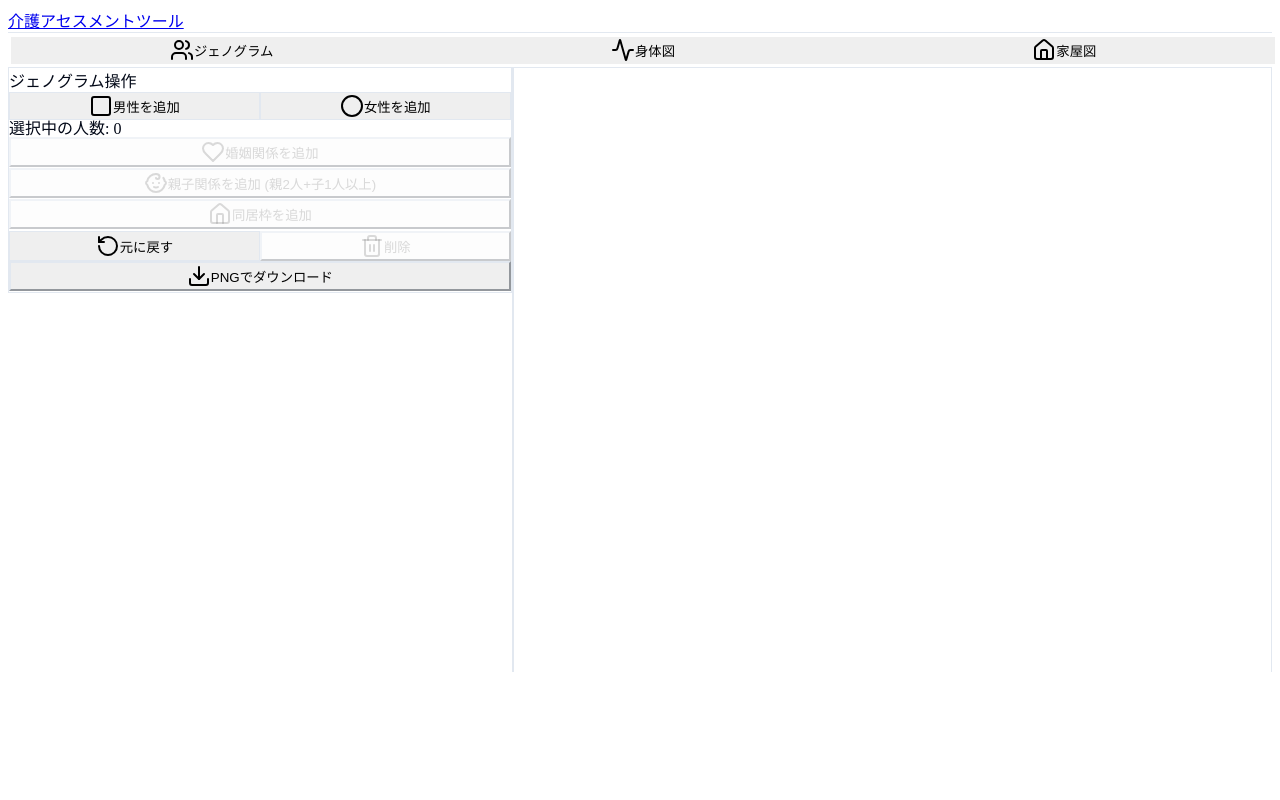
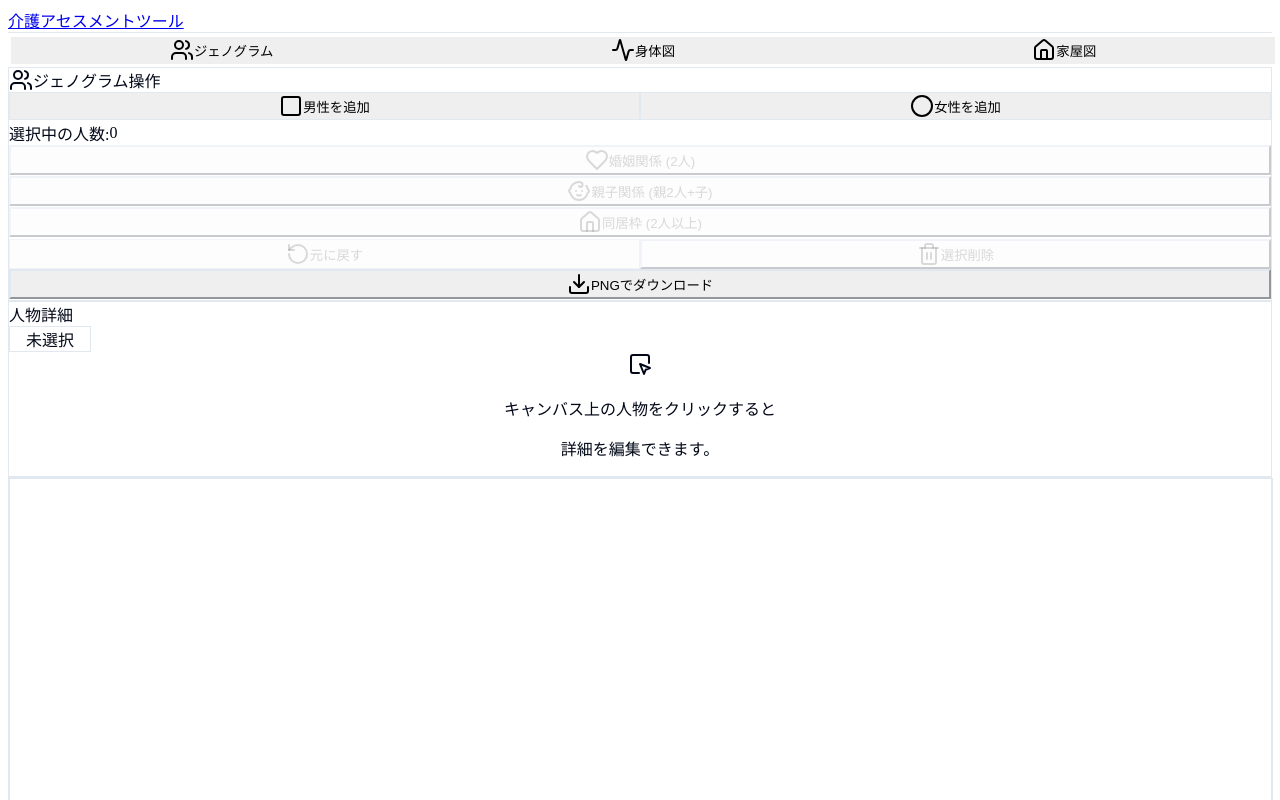
Before and after one commit to kids-masaru/genogram, a React (Vite) app: page / in a window 1280 px wide. Shown: the top 800 px of the page. Built offline with nearby package versions, Linux system fonts and the light colour scheme.

Commit message:
Update GenogramTool.jsx

```diff
--- a/src/components/GenogramTool.jsx
+++ b/src/components/GenogramTool.jsx
@@ -1,4 +1,4 @@
-import { useState, useRef, useEffect } from 'react'
+import { useState, useRef, useEffect, useCallback } from 'react'
 import { Button } from '@/components/ui/button.jsx'
 import { Card, CardContent, CardHeader, CardTitle } from '@/components/ui/card.jsx'
 import { Input } from '@/components/ui/input.jsx'
@@ -8,7 +8,7 @@ import { Badge } from '@/components/ui/badge.jsx'
 import { Separator } from '@/components/ui/separator.jsx'
 import {
   Users, UserPlus, Heart, X, RotateCcw, Trash2,
-  Download, Square, Circle, Home, Baby
+  Download, Square, Circle, Home, Baby, MousePointerSquare
 } from 'lucide-react'
 
 const GenogramTool = () => {
@@ -21,41 +21,6 @@ const GenogramTool = () => {
   const [draggedPerson, setDraggedPerson] = useState(null)
   const [history, setHistory] = useState([])
   const [nextId, setNextId] = useState(1)
-
-  // Canvas setup
-  useEffect(() => {
-    const canvas = canvasRef.current
-    if (!canvas) return
-
-    const resizeCanvas = () => {
-      const container = canvas.parentElement
-      if (!container) return; // コンテナがない場合は早期リターン
-      const rect = container.getBoundingClientRect()
-      canvas.width = rect.width
-      canvas.height = Math.max(600, rect.width * 0.6) // 高さをコンテナ幅や最小値に基づいて設定
-      drawCanvas()
-    }
-
-    // コンテナのリサイズを監視 (ResizeObserver の方が望ましい場合もある)
-    const container = canvas.parentElement;
-    const resizeObserver = new ResizeObserver(resizeCanvas);
-    if (container) {
-      resizeObserver.observe(container);
-    }
-
-    // ウィンドウリサイズでも念のため実行
-    window.addEventListener('resize', resizeCanvas)
-
-    // 初回実行
-    resizeCanvas()
-
-    return () => {
-      if (container) {
-        resizeObserver.unobserve(container);
-      }
-      window.removeEventListener('resize', resizeCanvas)
-    }
-  }, [people, relationships, households, selectedPeople]) // 依存配列に drawCanvas を追加する必要はない
 
   // Save state for undo
   const saveState = () => {
@@ -129,8 +94,7 @@ const GenogramTool = () => {
         setRelationships(prev => [...prev, newRel])
       })
     } else if (type === 'siblings' && personIds.length >= 2) {
-      // 兄弟姉妹関係は、親子関係で自動的に描画されるため、ここでは処理しない
-      // 必要であれば、特別な関係線（例：親密な関係）として追加可能
+      // (省略)
     }
 
     setSelectedPeople(new Set())
@@ -173,8 +137,8 @@ const GenogramTool = () => {
     setSelectedPerson(null)
   }
 
-  // Canvas drawing
-  const drawCanvas = () => {
+  // Canvas drawing (useCallbackで最適化)
+  const drawCanvas = useCallback(() => {
     const canvas = canvasRef.current
     if (!canvas) return
 
@@ -191,13 +155,13 @@ const GenogramTool = () => {
       const minY = Math.min(...members.map(m => m.y)) - 30
       const maxY = Math.max(...members.map(m => m.y)) + 30
 
-      ctx.strokeStyle = '#000000' // 同居は実線で囲む (手書きサンプルに合わせる)
+      ctx.strokeStyle = 'hsl(var(--foreground))' // テーマに合わせる
       ctx.setLineDash([]) // 実線
       ctx.lineWidth = 2
       ctx.strokeRect(minX, minY, maxX - minX, maxY - minY)
     })
 
-    // Draw relationships (Marriage/Partnership, Parent-Child, Siblings)
+    // Draw relationships
     const drawnChildren = new Set()
 
     relationships.filter(r => r.type === 'marriage').forEach(rel => {
@@ -206,7 +170,7 @@ const GenogramTool = () => {
       if (!person1 || !person2) return
 
       // 婚姻線 (Marriage Line)
-      ctx.strokeStyle = '#000000' // 黒線
+      ctx.strokeStyle = 'hsl(var(--foreground))'
       ctx.lineWidth = 2
       ctx.beginPath()
       ctx.moveTo(person1.x, person1.y - 20) // 図形の上端から
@@ -255,9 +219,9 @@ const GenogramTool = () => {
         })
       }
 
-      // 離婚線 (Divorce) - ユーザーの手書きサンプルにはないが、標準的な記号として残す
+      // 離婚線 (Divorce)
       if (rel.status === 'divorced') {
-        ctx.strokeStyle = '#000000'
+        ctx.strokeStyle = 'hsl(var(--foreground))'
         ctx.lineWidth = 2
         ctx.beginPath()
         ctx.moveTo(midX - 10, midY - 10)
@@ -272,19 +236,14 @@ const GenogramTool = () => {
     people.forEach(person => {
       const isSelected = selectedPeople.has(person.id)
 
-      ctx.fillStyle = person.isDeceased ? '#374151' : '#ffffff'
-      ctx.strokeStyle = isSelected ? '#3b82f6' : '#6b7280'
+      ctx.fillStyle = 'hsl(var(--card))' // テーマに合わせる
+      ctx.strokeStyle = isSelected ? 'hsl(var(--primary))' : 'hsl(var(--muted-foreground))'
       ctx.lineWidth = isSelected ? 3 : 2
 
       if (person.gender === 'male') {
         // Square for male
-        // 手書き風の図形
         ctx.beginPath()
-        ctx.moveTo(person.x - 20, person.y - 20)
-        ctx.lineTo(person.x + 20, person.y - 20)
-        ctx.lineTo(person.x + 20, person.y + 20)
-        ctx.lineTo(person.x - 20, person.y + 20)
-        ctx.closePath()
+        ctx.rect(person.x - 20, person.y - 20, 40, 40)
         ctx.fill()
         ctx.stroke()
 
@@ -295,8 +254,6 @@ const GenogramTool = () => {
         }
       } else {
         // Circle for female
-        ctx.beginPath()
-        // 手書き風の図形
         ctx.beginPath()
         ctx.arc(person.x, person.y, 20, 0, 2 * Math.PI)
         ctx.fill()
@@ -313,7 +270,7 @@ const GenogramTool = () => {
 
       // Draw deceased X
       if (person.isDeceased) {
-        ctx.strokeStyle = '#000000' // 死亡は黒線
+        ctx.strokeStyle = 'hsl(var(--foreground))'
         ctx.lineWidth = 2
         ctx.beginPath()
         ctx.moveTo(person.x - 15, person.y - 15)
@@ -332,7 +289,7 @@ const GenogramTool = () => {
       }
 
       // Draw name and age
-      ctx.fillStyle = '#374151'
+      ctx.fillStyle = 'hsl(var(--foreground))' // テーマに合わせる
       ctx.font = '12px sans-serif'
       ctx.textAlign = 'center'
       const displayText = person.name || (person.gender === 'male' ? '男性' : '女性')
@@ -341,12 +298,38 @@ const GenogramTool = () => {
         ctx.fillText(`(${person.age}歳)`, person.x, person.y + 50)
       }
     })
+  }, [people, relationships, households, selectedPeople]) // 依存配列
 
-    // Draw selected person info
-    if (selectedPerson) {
-      // ... (省略)
+  // Canvasの描画は、依存関係が変更されたときにuseEffectで実行
+  useEffect(() => {
+    drawCanvas()
+  }, [drawCanvas])
+
+  // Canvasのリサイズロジック (マウント時に1回だけ実行)
+  useEffect(() => {
+    const canvas = canvasRef.current
+    if (!canvas) return
+    const container = canvas.parentElement
+    if (!container) return
+
+    const resizeCanvas = () => {
+      const rect = container.getBoundingClientRect()
+      if (rect.width === 0) return;
+
+      canvas.width = rect.width
+      canvas.height = rect.height // コンテナの高さに合わせる
+
+      drawCanvas() // リサイズ後に再描画
     }
-  }
+
+    const resizeObserver = new ResizeObserver(resizeCanvas)
+    resizeObserver.observe(container)
+
+    resizeCanvas() // 初回描画
+
+    return () => resizeObserver.unobserve(container)
+  }, [drawCanvas]) // drawCanvas が変更されたらリサイズロジックも更新
+
 
   // Event handlers
   const getPersonAtPoint = (x, y) => {
@@ -372,8 +355,7 @@ const GenogramTool = () => {
 
     if (person) {
       setDraggedPerson(person)
-      // ドラッグ開始時にすぐに保存すると、クリックとの区別が難しくなる
-      // saveState() // MouseUp で保存するように変更も検討
+      // saveState() // MouseUpで保存
     }
   }
 
@@ -388,25 +370,21 @@ const GenogramTool = () => {
     setPeople(prev => prev.map(p =>
       p.id === draggedPerson.id ? { ...p, x, y } : p
     ))
-    // マウスムーブのたびに描画すると重くなる可能性があるため、
-    // requestAnimationFrame を使うか、drawCanvas() を直接呼ぶ
-    drawCanvas()
+    // マウスムーブ中は state のみ更新（再描画は useEffect[drawCanvas] が行う）
   }
 
   const handleMouseUp = (event) => {
-    // ドラッグが完了した（=位置が変わった）場合にのみ履歴に保存
     if (draggedPerson) {
-      // ここで saveState() を呼ぶと、ドラッグ完了ごとに履歴が残る
-      // ただし、クリックとドラッグの判別が難しい
-      // クリックでも MouseDown -> MouseUp が発生するため
+      saveState() // ドラッグ完了時に履歴を保存
     }
     setDraggedPerson(null)
   }
 
   const handleClick = (event) => {
     // ドラッグ中はクリック処理を無効にする
-    if (draggedPerson && (event.movementX !== 0 || event.movementY !== 0)) {
-       // setDraggedPerson(null) // MouseUpで処理するので、ここでは何もしない
+    if (event.detail > 1 || draggedPerson) {
+      // (event.detail > 1 はダブルクリックなどを防ぐ)
+      // (draggedPerson はドラッグ後の MouseUp と Click の競合を防ぐ)
        return
     }
 
@@ -441,10 +419,6 @@ const GenogramTool = () => {
       setSelectedPerson(null)
       setSelectedPeople(new Set())
     }
-
-    // クリック時には状態を保存する（ドラッグ開始とは別）
-    // ただし、ドラッグ後のMouseUpでもClickイベントが発生することがあるため注意
-    // saveState() // 適切なタイミングを要検討
   }
 
 
@@ -482,66 +456,72 @@ const GenogramTool = () => {
     setSelectedPerson(prev => ({ ...prev, [field]: !prev[field] }))
   }
 
-  // ... (以下、省略) ...
+  return (
+    // ↓↓↓ (修正点 1) 他のツールとレイアウトを統一 (grid, gap-6)
+    <div className="grid grid-cols-1 lg:grid-cols-4 gap-6">
 
-  return (
-    <div className="flex h-full">
-      {/* ↓↓↓ (修正点 1) 左ペイン：幅を固定(w-96)し、余白(p-6)と要素間(space-y-6)を増やす */}
-      <div className="w-96 flex-shrink-0 border-r bg-muted/40 p-6 space-y-6 overflow-y-auto">
+      {/* Control Panel */}
+      {/* ↓↓↓ (修正点 2) sticky, top-24 を追加して追従、space-y-6 でカード間の余白を増やす */}
+      <div className="lg:col-span-1 space-y-6 lg:sticky lg:top-24 h-full">
         <Card>
           <CardHeader>
-            <CardTitle className="text-lg">ジェノグラム操作</CardTitle>
+            <CardTitle className="text-lg flex items-center gap-2">
+              <Users className="h-5 w-5" />
+              ジェノグラム操作
+            </CardTitle>
           </CardHeader>
-          {/* ↓↓↓ (修正点 2) カード内の余白を増やす (space-y-4) */}
           <CardContent className="space-y-4">
 
-            {/* ↓↓↓ (修正点 3) ボタンを2列グリッドにし、隙間(gap-4)を増やす */}
-            <div className="grid grid-cols-2 gap-4">
-              <Button onClick={() => addPerson('male')} className="flex-1" variant="outline">
+            {/* ↓↓↓ (修正点 3) ボタンを2列グリッドにし、隙間(gap-2)を確保 */}
+            <div className="grid grid-cols-2 gap-2">
+              <Button onClick={() => addPerson('male')} className="flex-1" variant="outline" size="sm">
                 <Square className="w-4 h-4 mr-2" /> 男性を追加
               </Button>
-              <Button onClick={() => addPerson('female')} className="flex-1" variant="outline">
+              <Button onClick={() => addPerson('female')} className="flex-1" variant="outline" size="sm">
                 <Circle className="w-4 h-4 mr-2" /> 女性を追加
               </Button>
             </div>
 
             <Separator />
 
-            {/* ↓↓↓ (修正点 4) ボタン間の隙間を増やす (space-y-3) */}
             <div className="space-y-3">
-              <Label>選択中の人数: {selectedPeople.size}</Label>
+              <Label className="text-sm text-muted-foreground">
+                選択中の人数: <span className="font-bold text-foreground">{selectedPeople.size}</span>
+              </Label>
               <Button
                 onClick={() => addRelationship('marriage')}
                 disabled={selectedPeople.size !== 2}
                 className="w-full"
+                size="sm"
               >
-                <Heart className="w-4 h-4 mr-2" /> 婚姻関係を追加
+                <Heart className="w-4 h-4 mr-2" /> 婚姻関係 (2人)
               </Button>
               <Button
                 onClick={() => addRelationship('child')}
                 disabled={selectedPeople.size < 3}
                 className="w-full"
+                size="sm"
               >
-                <Baby className="w-4 h-4 mr-2" /> 親子関係を追加 (親2人+子1人以上)
+                <Baby className="w-4 h-4 mr-2" /> 親子関係 (親2人+子)
               </Button>
               <Button
                 onClick={addHousehold}
                 disabled={selectedPeople.size < 2}
                 className="w-full"
+                size="sm"
               >
-                <Home className="w-4 h-4 mr-2" /> 同居枠を追加
+                <Home className="w-4 h-4 mr-2" /> 同居枠 (2人以上)
               </Button>
             </div>
 
             <Separator />
 
-            {/* ↓↓↓ (修正点 5) ボタンを2列グリッドにし、隙間(gap-4)を増やす */}
-            <div className="grid grid-cols-2 gap-4">
-              <Button onClick={undo} className="flex-1" variant="outline">
+            <div className="grid grid-cols-2 gap-2">
+              <Button onClick={undo} className="flex-1" variant="outline" size="sm" disabled={history.length === 0}>
                 <RotateCcw className="w-4 h-4 mr-2" /> 元に戻す
               </Button>
-              <Button onClick={deleteSelected} className="flex-1" variant="destructive" disabled={selectedPeople.size === 0}>
-                <Trash2 className="w-4 h-4 mr-2" /> 削除
+              <Button onClick={deleteSelected} className="flex-1" variant="destructive" size="sm" disabled={selectedPeople.size === 0}>
+                <Trash2 className="w-4 h-4 mr-2" /> 選択削除
               </Button>
             </div>
 
@@ -551,15 +531,29 @@ const GenogramTool = () => {
           </CardContent>
         </Card>
 
-        {selectedPerson && (
-          <Card>
+        {/* Person Details */}
+        {/* ↓↓↓ (修正点 4) レイアウトシフトを防ぐため、常にCardを表示 */}
+        <Card className="transition-all duration-300">
           <CardHeader>
-              <CardTitle className="text-lg">人物詳細 ({selectedPerson.id})</CardTitle>
+            <CardTitle className="text-lg">人物詳細</CardTitle>
+            <Badge
+              variant={selectedPerson ? "secondary" : "outline"}
+              style={{ minWidth: '80px', textAlign: 'center' }}
+            >
+              {selectedPerson ? `ID: ${selectedPerson.id}` : '未選択'}
+            </Badge>
           </CardHeader>
-            {/* ↓↓↓ (修正点 6) カード内の余白を増やす (space-y-4) */}
           <CardContent className="space-y-4">
-
-              {/* ↓↓↓ (修正点 7) LabelとInputの間の隙間を増やす (space-y-2) */}
+            {!selectedPerson ? (
+              // マーカー未選択時のプレースホルダー
+              <div className="text-sm text-muted-foreground text-center py-10 space-y-2">
+                <MousePointerSquare className="h-8 w-8 mx-auto text-muted-foreground/50" />
+                <p>キャンバス上の人物をクリックすると</p>
+                <p>詳細を編集できます。</p>
+              </div>
+            ) : (
+              // マーカー選択時の編集欄
+              <>
                 <div className="space-y-2">
                   <Label htmlFor="name">名前</Label>
                   <Input
@@ -583,17 +577,18 @@ const GenogramTool = () => {
                     id="notes"
                     value={selectedPerson.notes}
                     onChange={(e) => updatePersonDetails('notes', e.target.value)}
+                    rows={3}
                   />
                 </div>
 
                 <Separator />
 
-              {/* ↓↓↓ (修正点 8) ボタン間の隙間を増やす (space-y-3) */}
                 <div className="space-y-3">
                   <Button
                     onClick={() => toggleStatus('isDeceased')}
-                  variant={selectedPerson.isDeceased ? 'default' : 'outline'}
+                    variant={selectedPerson.isDeceased ? 'destructive' : 'outline'}
                     className="w-full"
+                    size="sm"
                   >
                     {selectedPerson.isDeceased ? '死亡済み (解除)' : '死亡済み (設定)'}
                   </Button>
@@ -601,6 +596,7 @@ const GenogramTool = () => {
                     onClick={() => toggleStatus('isCaregiver')}
                     variant={selectedPerson.isCaregiver ? 'default' : 'outline'}
                     className="w-full"
+                    size="sm"
                   >
                     {selectedPerson.isCaregiver ? '主介護者 (解除)' : '主介護者 (設定)'}
                   </Button>
@@ -608,28 +604,34 @@ const GenogramTool = () => {
                     onClick={() => toggleStatus('isKeyPerson')}
                     variant={selectedPerson.isKeyPerson ? 'default' : 'outline'}
                     className="w-full"
+                    size="sm"
                   >
                     {selectedPerson.isKeyPerson ? 'キーパーソン (解除)' : 'キーパーソン (設定)'}
                   </Button>
                 </div>
+              </>
+            )}
           </CardContent>
         </Card>
-        )}
       </div>
 
-      {/* ↓↓↓ (修正点 9) 右ペイン：残り幅すべて(flex-1)を使い、余白(p-8)を大きくする */}
-      <div className="flex-1 p-8 overflow-hidden">
-        {/* ↓↓↓ (修正点 10) キャンバスの枠：角丸(rounded-xl)と影(shadow-xl)をモダンに */}
-        <div className="border rounded-xl shadow-xl overflow-hidden h-full">
+      {/* Canvas Area */}
+      {/* ↓↓↓ (修正点 5) 他のツールとレイアウトを統一 (lg:col-span-3, Card, CardContent) */}
+      <div className="lg:col-span-3">
+        <Card className="h-full min-h-[732px]">
+          <CardContent className="p-4 h-full">
+            <div className="w-full h-full border rounded-md overflow-hidden bg-background">
               <canvas
                 ref={canvasRef}
-            className="w-full h-full" // キャンバスがコンテナいっぱいに広がるように
+                className="w-full h-full" // w-full h-full に
                 onMouseDown={handleMouseDown}
                 onMouseMove={handleMouseMove}
                 onMouseUp={handleMouseUp}
                 onClick={handleClick}
               />
             </div>
+          </CardContent>
+        </Card>
       </div>
     </div>
   )
```
Lines whose indentation alone changed are shown as unchanged.
